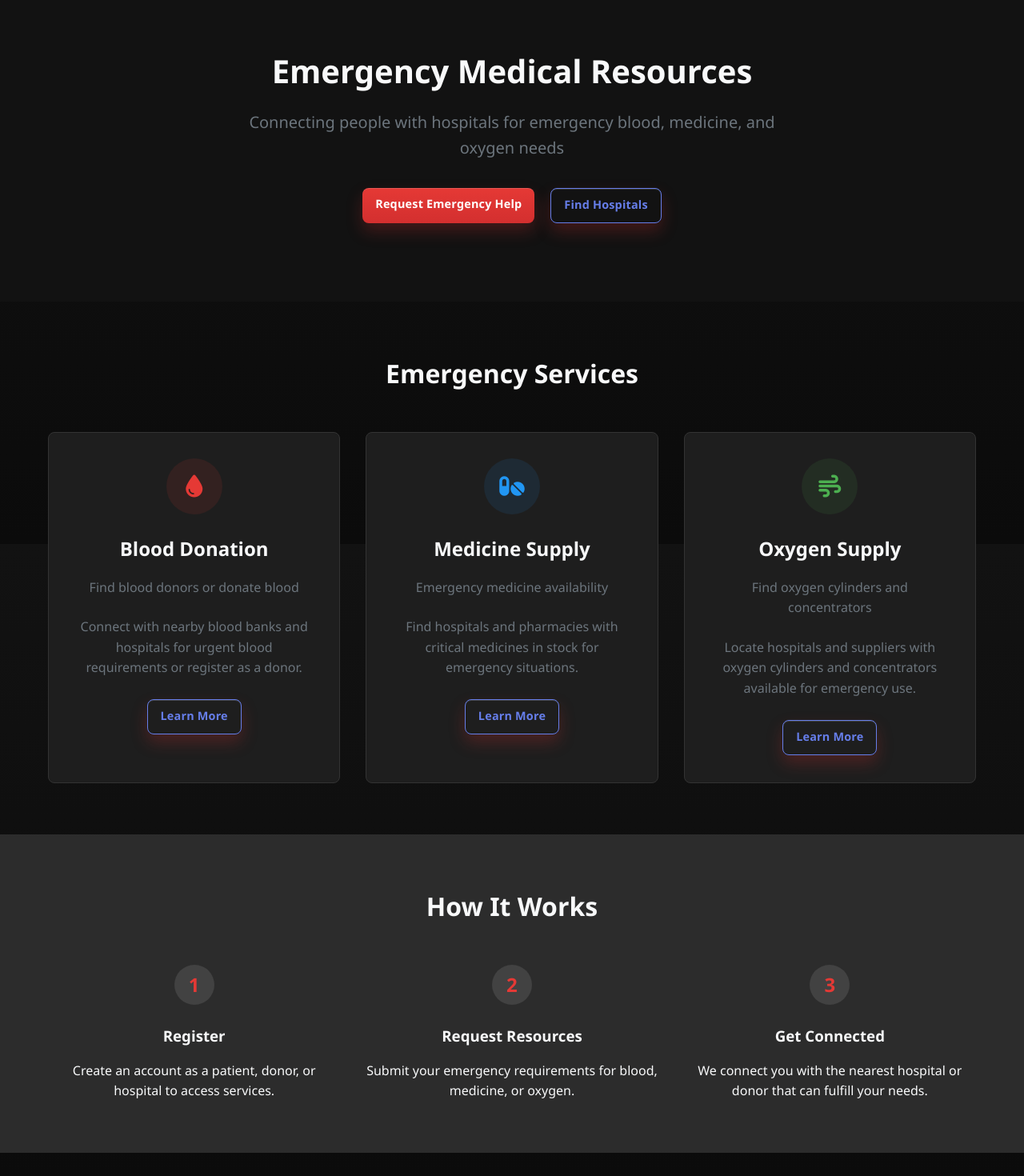
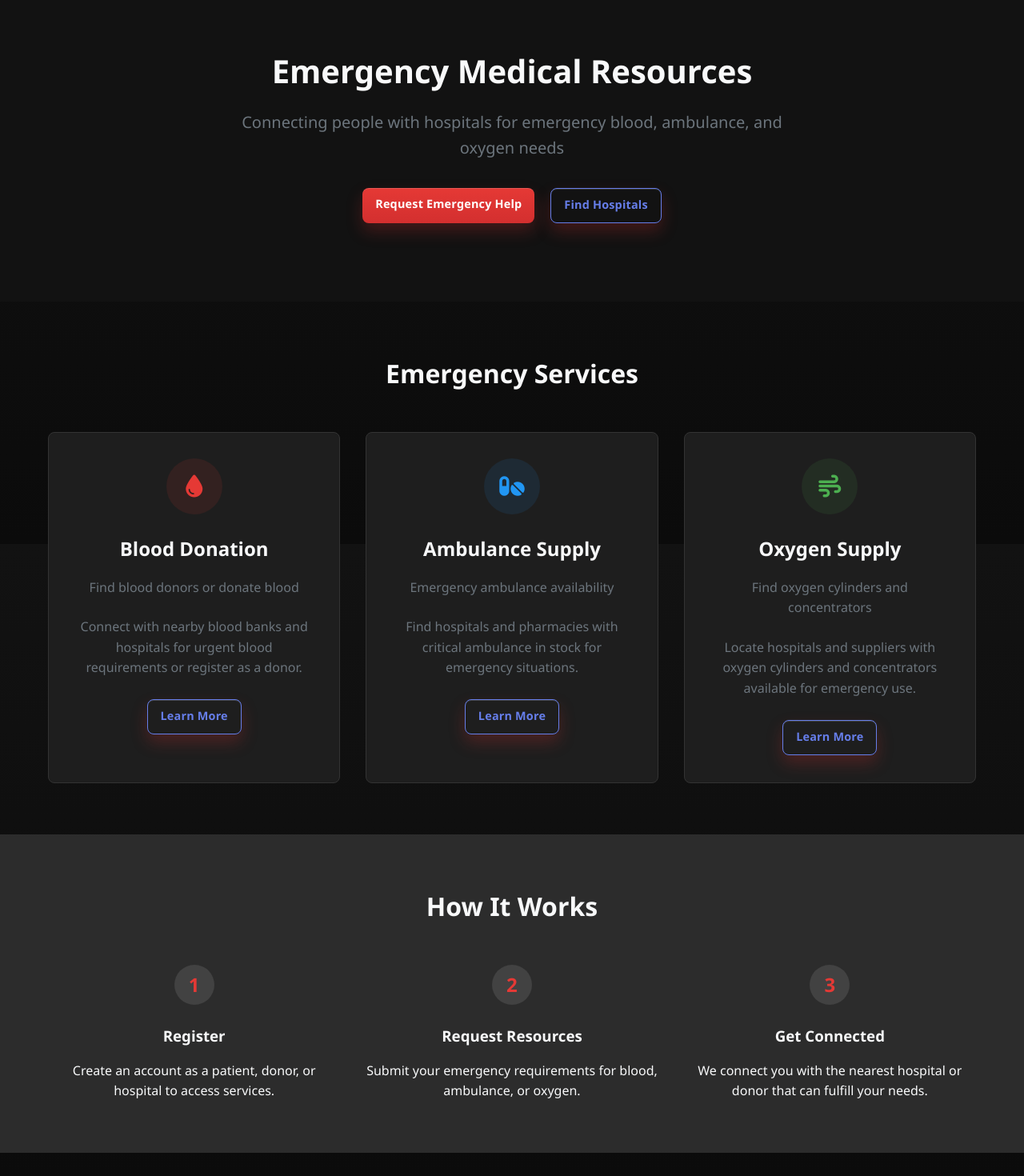
Before and after one commit to Kartikeyji17/CareConnect-Project, a React (Vite) app: page / in a window 1280 px wide. Shown: the part 120-1590 px from the top of the page at 80% size. Built offline with nearby package versions, Linux system fonts and the light colour scheme; no server answers.

Commit message:
Changed medicines to ambulance everywhere

```diff
--- a/src/pages/AdminDashboard.tsx
+++ b/src/pages/AdminDashboard.tsx
@@ -27,7 +27,7 @@ type User = {
   id: string;
   name: string;
   email: string;
-  type: "user" | "hospital" | "donor" | "admin";
+  type: "user" | "hospital" | "admin";
   status: "active" | "banned";
 };
 
@@ -38,7 +38,7 @@ type Hospital = {
   beds: number;
   blood: number;
   oxygen: number;
-  medicine: number;
+  ambulance: number;
   status: "active" | "pending" | "deactivated";
 };
 
@@ -49,7 +49,7 @@ type Request = {
   blood: number;
   oxygen: number;
   beds: number;
-  medicine: number;
+  ambulance: number;
   status: "Pending" | "Approved" | "Rejected" | "Fulfilled";
 };
 
@@ -101,7 +101,7 @@ export default function AdminDashboard(): React.JSX.Element {
             blood: data.items?.blood || 0,
             oxygen: data.items?.oxygen || 0,
             beds: data.items?.beds || 0,
-            medicine: data.items?.medicine || 0,
+            ambulance: data.items?.ambulance || 0,
             status: data.status || "Pending",
           } as Request;
         })
@@ -222,17 +222,17 @@ export default function AdminDashboard(): React.JSX.Element {
       acc.blood += r.blood || 0;
       acc.oxygen += r.oxygen || 0;
       acc.beds += r.beds || 0;
-      acc.medicine += r.medicine || 0;
+      acc.ambulance += r.ambulance || 0;
       return acc;
     },
-    { blood: 0, oxygen: 0, beds: 0, medicine: 0 }
+    { blood: 0, oxygen: 0, beds: 0, ambulance: 0 }
   );
 
   const requestChartData = [
     { name: "Blood", quantity: totalResources.blood },
     { name: "Oxygen", quantity: totalResources.oxygen },
     { name: "Beds", quantity: totalResources.beds },
-    { name: "Medicines", quantity: totalResources.medicine },
+    { name: "Ambulance", quantity: totalResources.ambulance },
   ];
 
   // --- Render ---
@@ -278,7 +278,7 @@ export default function AdminDashboard(): React.JSX.Element {
             <th>Blood</th>
             <th>Oxygen</th>
             <th>Beds</th>
-            <th>Medicines</th>
+            <th>Ambulance</th>
             <th>Status</th>
             <th>Actions</th>
           </tr>
@@ -291,7 +291,7 @@ export default function AdminDashboard(): React.JSX.Element {
               <td>{r.blood}</td>
               <td>{r.oxygen}</td>
               <td>{r.beds}</td>
-              <td>{r.medicine}</td>
+              <td>{r.ambulance}</td>
               <td>{r.status}</td>
               <td>
                 {r.status === "Pending" && (
@@ -334,7 +334,7 @@ export default function AdminDashboard(): React.JSX.Element {
             <th>Blood</th>
             <th>Oxygen</th>
             <th>Beds</th>
-            <th>Medicines</th>
+            <th>Ambulance</th>
             <th>Status</th>
             <th>Actions</th> {/* NEW */}
           </tr>
@@ -347,7 +347,7 @@ export default function AdminDashboard(): React.JSX.Element {
               <td>{h.blood}</td>
               <td>{h.oxygen}</td>
               <td>{h.beds}</td>
-              <td>{h.medicine}</td>
+              <td>{h.ambulance}</td>
               <td>{h.status}</td>
               <td>
                 <button
@@ -393,7 +393,7 @@ export default function AdminDashboard(): React.JSX.Element {
               <Bar dataKey="beds" fill="#43a047" />
               <Bar dataKey="blood" fill="#fbc02d" />
               <Bar dataKey="oxygen" fill="#e53935" />
-              <Bar dataKey="medicines" fill="#8e24aa" />
+              <Bar dataKey="ambulance" fill="#8e24aa" />
             </BarChart>
           </ResponsiveContainer>
         </div>
--- a/src/pages/HomePage.tsx
+++ b/src/pages/HomePage.tsx
@@ -9,10 +9,17 @@ export default function HomePage(): React.JSX.Element {
         <div className="container">
           <div className="hero-content">
             <h1>Emergency Medical Resources</h1>
-            <p>Connecting people with hospitals for emergency blood, medicine, and oxygen needs</p>
+            <p>
+              Connecting people with hospitals for emergency blood, ambulance,
+              and oxygen needs
+            </p>
             <div className="hero-buttons">
-              <Link to="/requests" className="btn btn-emergency">Request Emergency Help</Link>
-              <Link to="/hospitals" className="btn btn-outline">Find Hospitals</Link>
+              <Link to="/requests" className="btn btn-emergency">
+                Request Emergency Help
+              </Link>
+              <Link to="/hospitals" className="btn btn-outline">
+                Find Hospitals
+              </Link>
             </div>
           </div>
         </div>
@@ -28,17 +35,23 @@ export default function HomePage(): React.JSX.Element {
               </div>
               <h3>Blood Donation</h3>
               <p>Find blood donors or donate blood</p>
-              <p className="service-description">Connect with nearby blood banks and hospitals for urgent blood requirements or register as a donor.</p>
+              <p className="service-description">
+                Connect with nearby blood banks and hospitals for urgent blood
+                requirements or register as a donor.
+              </p>
               <a className="btn btn-outline">Learn More</a>
             </div>
 
             <div className="service-card">
-              <div className="service-icon medicine">
+              <div className="service-icon ambulance">
                 <i className="fas fa-pills"></i>
               </div>
-              <h3>Medicine Supply</h3>
-              <p>Emergency medicine availability</p>
-              <p className="service-description">Find hospitals and pharmacies with critical medicines in stock for emergency situations.</p>
+              <h3>Ambulance Supply</h3>
+              <p>Emergency ambulance availability</p>
+              <p className="service-description">
+                Find hospitals and pharmacies with critical ambulance in stock
+                for emergency situations.
+              </p>
               <a className="btn btn-outline">Learn More</a>
             </div>
 
@@ -48,7 +61,10 @@ export default function HomePage(): React.JSX.Element {
               </div>
               <h3>Oxygen Supply</h3>
               <p>Find oxygen cylinders and concentrators</p>
-              <p className="service-description">Locate hospitals and suppliers with oxygen cylinders and concentrators available for emergency use.</p>
+              <p className="service-description">
+                Locate hospitals and suppliers with oxygen cylinders and
+                concentrators available for emergency use.
+              </p>
               <a className="btn btn-outline">Learn More</a>
             </div>
           </div>
@@ -62,17 +78,26 @@ export default function HomePage(): React.JSX.Element {
             <div className="step">
               <div className="step-number">1</div>
               <h3>Register</h3>
-              <p>Create an account as a patient, donor, or hospital to access services.</p>
+              <p>
+                Create an account as a patient, donor, or hospital to access
+                services.
+              </p>
             </div>
             <div className="step">
               <div className="step-number">2</div>
               <h3>Request Resources</h3>
-              <p>Submit your emergency requirements for blood, medicine, or oxygen.</p>
+              <p>
+                Submit your emergency requirements for blood, ambulance, or
+                oxygen.
+              </p>
             </div>
             <div className="step">
               <div className="step-number">3</div>
               <h3>Get Connected</h3>
-              <p>We connect you with the nearest hospital or donor that can fulfill your needs.</p>
+              <p>
+                We connect you with the nearest hospital or donor that can
+                fulfill your needs.
+              </p>
             </div>
           </div>
         </div>
@@ -81,13 +106,18 @@ export default function HomePage(): React.JSX.Element {
       <section className="cta">
         <div className="container">
           <h2>Ready to Save Lives?</h2>
-          <p>Join our network of hospitals, donors, and volunteers to help those in need during medical emergencies.</p>
+          <p>
+            Join our network of hospitals, donors, and volunteers to help those
+            in need during medical emergencies.
+          </p>
           <div className="cta-buttons">
             <a className="btn btn-primary">Register Now</a>
-            <Link to="/contact" className="btn btn-outline">Contact Us</Link>
+            <Link to="/contact" className="btn btn-outline">
+              Contact Us
+            </Link>
           </div>
         </div>
       </section>
     </div>
-  )
+  );
 }
--- a/src/pages/HospitalDashboard.tsx
+++ b/src/pages/HospitalDashboard.tsx
@@ -17,7 +17,7 @@ import "../styles/hospitalsdashboard.css";
 
 type Supplies = {
   blood: number;
-  medicine: number;
+  ambulance: number;
   oxygen: number;
   beds: number;
 };
@@ -30,7 +30,7 @@ type Request = {
   summary?: string;
   blood?: number;
   oxygen?: number;
-  medicine?: number;
+  ambulance?: number;
   beds?: number;
   details?: string;
 };
@@ -50,7 +50,7 @@ type Notification = {
 export default function HospitalDashboard(): React.JSX.Element {
   const [supplies, setSupplies] = useState<Supplies>({
     blood: 0,
-    medicine: 0,
+    ambulance: 0,
     oxygen: 0,
     beds: 0,
   });
@@ -84,7 +84,7 @@ export default function HospitalDashboard(): React.JSX.Element {
           address: "",
           contact: "",
           blood: 0,
-          medicine: 0,
+          ambulance: 0,
           oxygen: 0,
           beds: 0,
         });
@@ -102,7 +102,7 @@ export default function HospitalDashboard(): React.JSX.Element {
         const data = snap.data();
         setSupplies({
           blood: data.blood ?? 0,
-          medicine: data.medicine ?? 0,
+          ambulance: data.ambulance ?? 0,
           oxygen: data.oxygen ?? 0,
           beds: data.beds ?? 0,
         });
@@ -154,8 +154,8 @@ export default function HospitalDashboard(): React.JSX.Element {
               details.push(`${items.blood} unit(s) blood`);
             if (items.oxygen && items.oxygen > 0)
               details.push(`${items.oxygen} unit(s) oxygen`);
-            if (items.medicine && items.medicine > 0)
-              details.push(`${items.medicine} medicine(s)`);
+            if (items.ambulance && items.ambulance > 0)
+              details.push(`${items.ambulance} ambulance(s)`);
             if (items.beds && items.beds > 0)
               details.push(`${items.beds} bed(s)`);
 
@@ -309,7 +309,7 @@ export default function HospitalDashboard(): React.JSX.Element {
 
         {/* Stats */}
         <div className="stats-grid">
-          {["beds", "blood", "oxygen", "medicine"].map((key) => (
+          {["beds", "blood", "oxygen", "ambulance"].map((key) => (
             <div className={`stat-card ${key}`} key={key}>
               <div className="stat-icon">
                 {key === "beds"
@@ -322,13 +322,13 @@ export default function HospitalDashboard(): React.JSX.Element {
               </div>
               <div className="stat-content">
                 <h3>
-                  {key === "medicine"
-                    ? "Medicine Stock"
+                  {key === "ambulance"
+                    ? "Ambulance Stock"
                     : key.charAt(0).toUpperCase() + key.slice(1)}
                 </h3>
                 <div className="stat-number">
                   {supplies[key as keyof Supplies]}
-                  {key === "medicine" ? "%" : ""}
+                  {key === "ambulance" ? "%" : ""}
                 </div>
               </div>
             </div>
@@ -357,15 +357,15 @@ export default function HospitalDashboard(): React.JSX.Element {
                           : "💊"}
                       </span>
                       <span className="supply-name">
-                        {key === "medicine"
-                          ? "Medicine Stock"
+                        {key === "ambulance"
+                          ? "ambulance Stock"
                           : key.charAt(0).toUpperCase() + key.slice(1)}
                       </span>
                     </div>
                     <div className="supply-value">
                       <span className="current-value">
                         {value}
-                        {key === "medicine" ? "%" : ""}
+                        {key === "ambulance" ? "%" : ""}
                       </span>
                     </div>
                     <div className="supply-buttons">
--- a/src/pages/HospitalsPage.tsx
+++ b/src/pages/HospitalsPage.tsx
@@ -16,7 +16,7 @@ type Hospital = {
   distance: number;
   resources: {
     blood: number;
-    medicine: number;
+    ambulance: number;
     oxygen: number;
     beds?: number;
   };
@@ -43,8 +43,8 @@ export default function HospitalsPage(): React.JSX.Element {
   const [needBlood, setNeedBlood] = useState(false);
   const [bloodQty, setBloodQty] = useState(1);
 
-  const [needMedicine, setNeedMedicine] = useState(false);
-  const [medicineQty, setMedicineQty] = useState(1);
+  const [needAmbulance, setNeedAmbulance] = useState(false);
+  const [ambulanceQty, setAmbulanceQty] = useState(1);
 
   const [needOxygen, setNeedOxygen] = useState(false);
   const [oxygenQty, setOxygenQty] = useState(1);
@@ -63,7 +63,7 @@ export default function HospitalsPage(): React.JSX.Element {
         const hospitalList: Hospital[] = snapshot.docs.map((d) => {
           const data = d.data() as Partial<Hospital> & {
             blood?: number;
-            medicine?: number;
+            ambulance?: number;
             oxygen?: number;
             beds?: number;
           };
@@ -76,7 +76,7 @@ export default function HospitalsPage(): React.JSX.Element {
             distance: data.distance ?? 0,
             resources: {
               blood: data.blood ?? 0,
-              medicine: data.medicine ?? 0,
+              ambulance: data.ambulance ?? 0,
               oxygen: data.oxygen ?? 0,
               beds: data.beds ?? 0,
             },
@@ -99,8 +99,8 @@ export default function HospitalsPage(): React.JSX.Element {
     setSelectedHospital(h);
     setNeedBlood(false);
     setBloodQty(1);
-    setNeedMedicine(false);
-    setMedicineQty(1);
+    setNeedAmbulance(false);
+    setAmbulanceQty(1);
     setNeedOxygen(false);
     setOxygenQty(1);
     setNeedBeds(false);
@@ -116,14 +116,14 @@ export default function HospitalsPage(): React.JSX.Element {
 
   const submitRequest = async () => {
     if (!selectedHospital) return;
-    if (!needBlood && !needMedicine && !needOxygen && !needBeds) {
+    if (!needBlood && !needAmbulance && !needOxygen && !needBeds) {
       alert("Please select at least one resource to request.");
       return;
     }
 
     const items: Record<string, number> = {};
     if (needBlood) items.blood = Math.max(1, Math.floor(bloodQty));
-    if (needMedicine) items.medicine = Math.max(1, Math.floor(medicineQty));
+    if (needAmbulance) items.ambulance = Math.max(1, Math.floor(ambulanceQty));
     if (needOxygen) items.oxygen = Math.max(1, Math.floor(oxygenQty));
     if (needBeds) items.beds = Math.max(1, Math.floor(bedsQty));
 
@@ -196,7 +196,7 @@ export default function HospitalsPage(): React.JSX.Element {
           <h1>Find Hospitals</h1>
           <p className="section-description">
             Locate hospitals with available emergency resources like blood,
-            medicine, oxygen and beds. Filter by name, distance, or services.
+            ambulance, oxygen and beds. Filter by name, distance, or services.
           </p>
 
           {/* Filters */}
@@ -229,7 +229,7 @@ export default function HospitalsPage(): React.JSX.Element {
                 >
                   <option value="">All Services</option>
                   <option value="blood">Blood</option>
-                  <option value="medicine">Medicine</option>
+                  <option value="ambulance">Ambulance</option>
                   <option value="oxygen">Oxygen</option>
                   <option value="beds">Beds</option>
                 </select>
@@ -284,13 +284,13 @@ export default function HospitalsPage(): React.JSX.Element {
                       </span>
                       <span
                         className={`service-tag ${
-                          (h.resources?.medicine ?? 0) > 0
+                          (h.resources?.ambulance ?? 0) > 0
                             ? "available"
                             : "unavailable"
                         }`}
                       >
-                        <i className="fas fa-pills"></i> Medicine (
-                        {h.resources?.medicine ?? 0})
+                        <i className="fas fa-pills"></i> Ambulance (
+                        {h.resources?.ambulance ?? 0})
                       </span>
                       <span
                         className={`service-tag ${
@@ -368,18 +368,18 @@ export default function HospitalsPage(): React.JSX.Element {
               <label>
                 <input
                   type="checkbox"
-                  checked={needMedicine}
-                  onChange={(e) => setNeedMedicine(e.target.checked)}
+                  checked={needAmbulance}
+                  onChange={(e) => setNeedAmbulance(e.target.checked)}
                 />{" "}
-                Request Medicine
+                Request Ambulance
               </label>
               <input
                 type="number"
                 min={1}
-                value={medicineQty}
-                disabled={!needMedicine}
+                value={ambulanceQty}
+                disabled={!needAmbulance}
                 onChange={(e) =>
-                  setMedicineQty(Math.max(1, Number(e.target.value)))
+                  setAmbulanceQty(Math.max(1, Number(e.target.value)))
                 }
                 className="qty-input"
               />
--- a/src/styles/hospitalsdashboard.css
+++ b/src/styles/hospitalsdashboard.css
@@ -71,7 +71,7 @@
     box-shadow: 0 8px 32px rgba(168, 237, 234, 0.3);
 }
 
-.stat-card.medicine {
+.stat-card.ambulance {
     background: linear-gradient(135deg, #ffecd2 0%, #fcb69f 100%);
     color: #333;
     box-shadow: 0 8px 32px rgba(255, 236, 210, 0.3);
--- a/src/ui/AppLayout.tsx
+++ b/src/ui/AppLayout.tsx
@@ -257,7 +257,7 @@ export default function AppLayout(): React.JSX.Element {
                     <a>Blood Donation</a>
                   </li>
                   <li>
-                    <a>Medicine Supply</a>
+                    <a>Ambulance Supply</a>
                   </li>
                   <li>
                     <a>Oxygen Supply</a>
```
Also changed, not shown: public/styles.css (+4 -4 lines).
